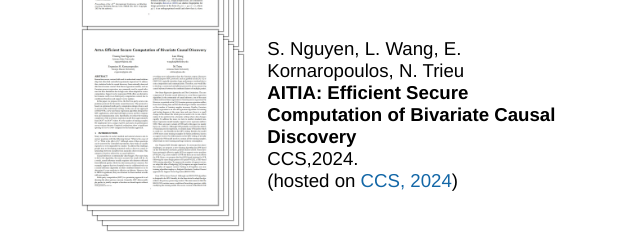
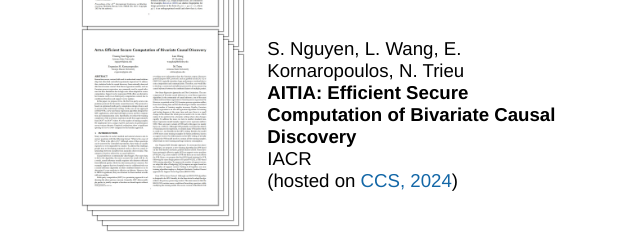
Before and after one commit to GuangyuNie/SaTC2024Decentralized, a plain HTML site: page index.html in a window 1280 px wide. Shown: the part 3009-3250 px from the top of the page, 320-960 px from the left. Drawn offline with Linux system fonts and the light colour scheme; a script that the page names is missing.

Commit message:
Update index.html

```diff
--- a/index.html
+++ b/index.html
@@ -419,7 +419,7 @@
 			<td><a href=""><img class="layered-paper-big" style="height:175px" src="resources/paper_2.png"/></a></td>
 			<td><span style="font-size:14pt">S. Nguyen, L. Wang, E. Kornaropoulos, N. Trieu<br>
 				<b>AITIA: Efficient Secure Computation of Bivariate Causal Discovery</b><br>
-				CCS,2024.<br>
+				IACR <br>
 				(hosted on <a href="https://eprint.iacr.org/2024/1065">CCS, 2024</a>)<br>
 				<!-- (<a href="./resources/camera-ready.pdf">camera ready</a>)<br> -->
 				<span style="font-size:4pt"><a href=""><br></a>
```
